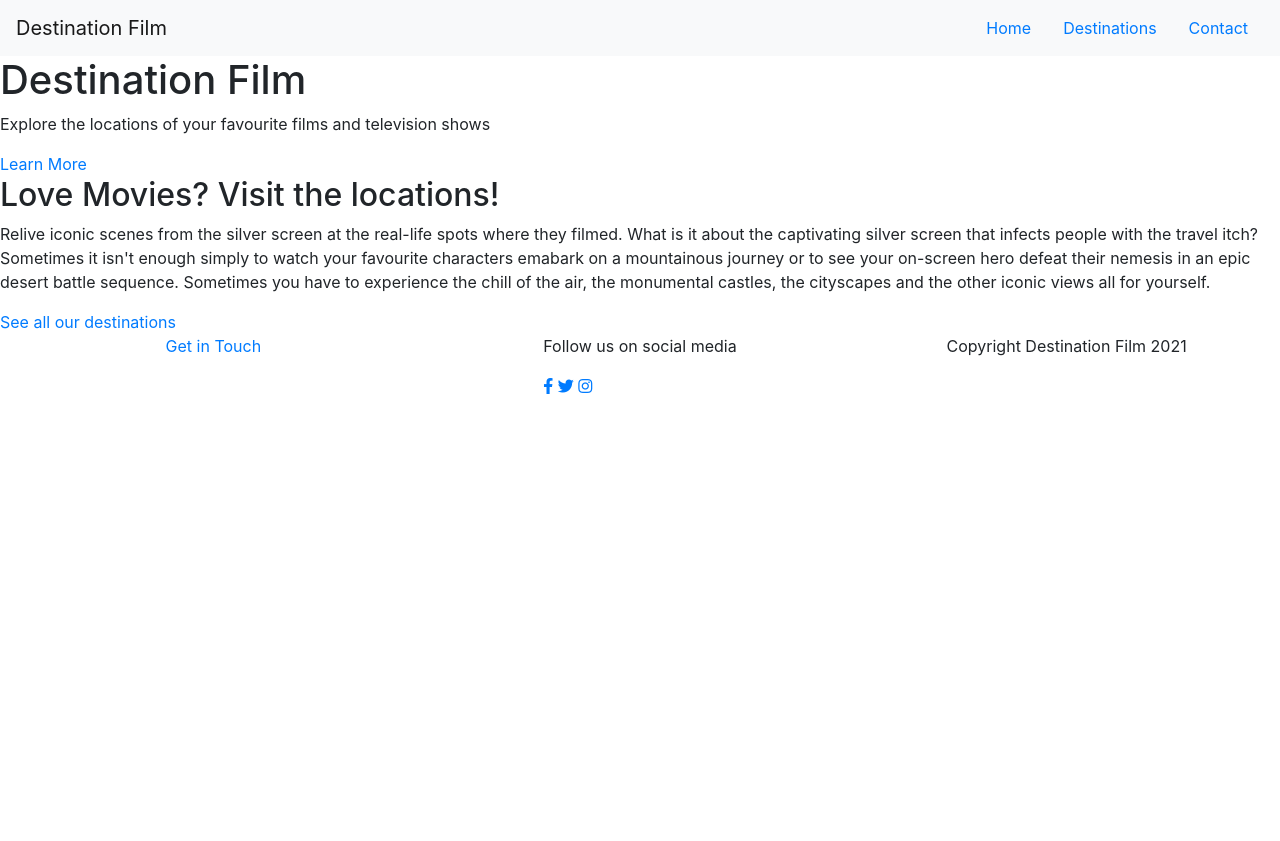
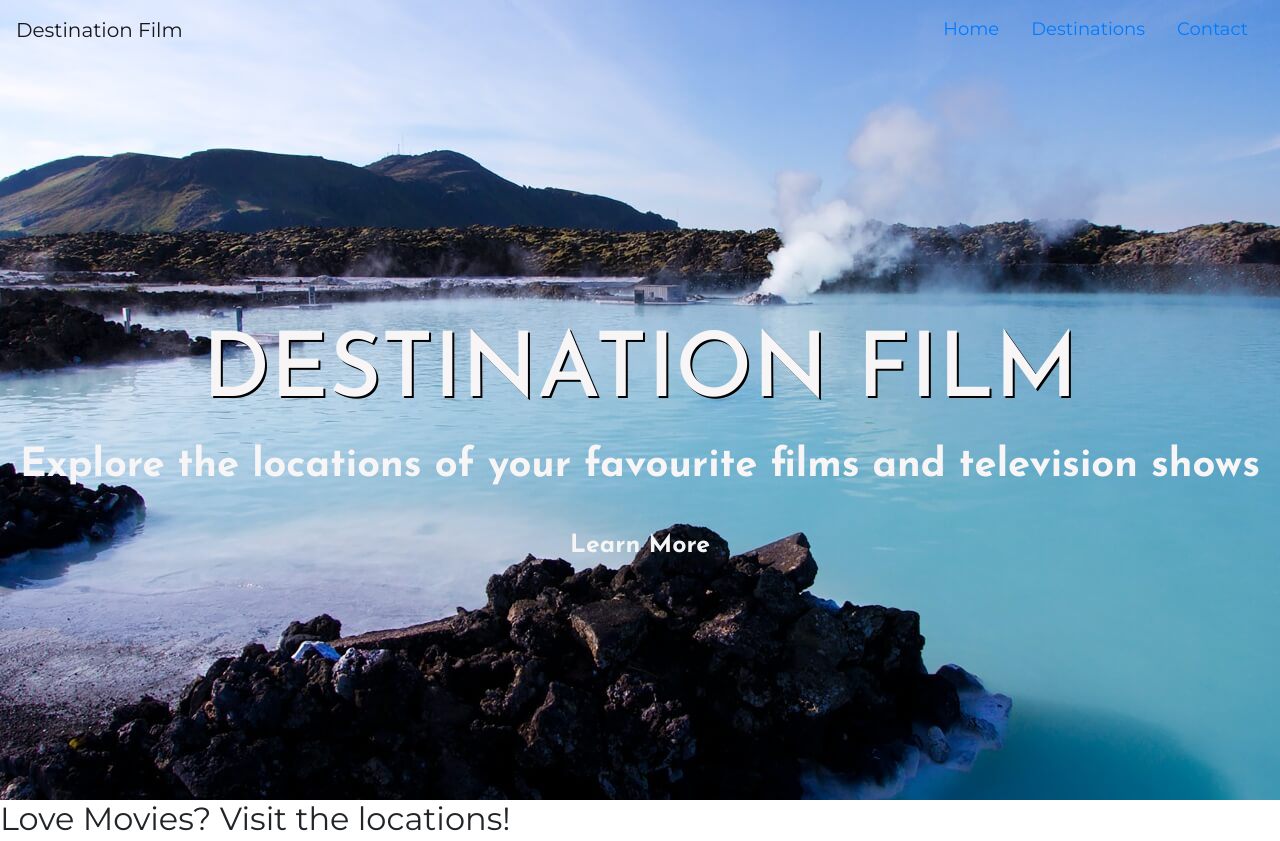
Before and after one commit to mosull20/destination-film-ms2, a plain HTML site: page index.html in a window 1280 px wide. Shown: the top 841 px of the page. Before the commit the page ends 800 px from the top, so only its background shows below. Drawn offline with nearby package versions, Linux system fonts and the light colour scheme.

Commit message:
add background image and styling to intro section

```diff
--- a/assets/css/style.css
+++ b/assets/css/style.css
@@ -0,0 +1,38 @@
+@import url('https://fonts.googleapis.com/css2?family=Caveat:wght@400;500;600;700&family=Josefin+Sans:wght@200;300;400;500;600;700&family=Montserrat:wght@300;400;800&display=swap');
+
+body {
+    font-family: 'Montserrat', sans-serif;
+    font-size: 18px;
+    margin: 0;
+    padding: 0;
+}
+
+#headline-section {
+    background: url('../images/iceland-hero.jpg') no-repeat center center fixed;
+    width: auto;
+    height: 100vh;
+    position: relative;
+
+}
+
+.headline-text {
+    position: absolute;
+    width: 100%;
+    top: 40%;
+    text-align: center;
+    color: rgb(247, 245, 245);
+    font-family: 'Josefin Sans', sans-serif;
+    font-weight: 700;
+    font-size: 40px;
+}
+
+.headline-text h1 {
+    font-size: 90px;
+    text-transform: uppercase;
+    text-shadow: 2px 2px black;
+}
+
+.headline-text a {
+    color: whitesmoke;
+    font-size: 25px;
+}
--- a/index.html
+++ b/index.html
@@ -15,6 +15,8 @@
         integrity="sha512-iBBXm8fW90+nuLcSKlbmrPcLa0OT92xO1BIsZ+ywDWZCvqsWgccV3gFoRBv0z+8dLJgyAHIhR35VZc2oM/gI1w=="
         crossorigin="anonymous" />
 
+    <link rel="stylesheet" href="assets/css/style.css" type="text/css">
+
     <title>Destination Film</title>
 </head>
 
@@ -22,12 +24,13 @@
     <!-- Nav Bar -->
 
     <header>
+        <section id="headline-section">
             <div>
-            <nav class="navbar navbar-expand-lg navbar-light bg-light">
+                <nav class="navbar navbar-expand-lg navbar-light bg-transparent">
                     <a class="navbar-brand" href="#">Destination Film</a>
                     <button class="navbar-toggler" type="button" data-toggle="collapse"
-                    data-target="#navbarSupportedContent" aria-controls="navbarSupportedContent" aria-expanded="false"
-                    aria-label="Toggle navigation">
+                        data-target="#navbarSupportedContent" aria-controls="navbarSupportedContent"
+                        aria-expanded="false" aria-label="Toggle navigation">
                         <span class="navbar-toggler-icon"></span>
                     </button>
 
@@ -50,8 +53,8 @@
     </header>
 
     <!-- Headline -->
-    <section id="headline-section">
-        <div>
+
+    <div class="headline-text">
         <h1>Destination Film</h1>
         <p>Explore the locations of your favourite films and television shows</p>
         <a href="#">Learn More</a>
```
Also changed, not shown: assets/images/emma-francis-vpHCfunwDrQ-unsplash.jpg (added), assets/images/iceland-hero.jpg (added), assets/images/new-zealand-hero (1).jpg (added), assets/images/newzealand-hero.jpg (added). Lines whose indentation alone changed are shown as unchanged.
